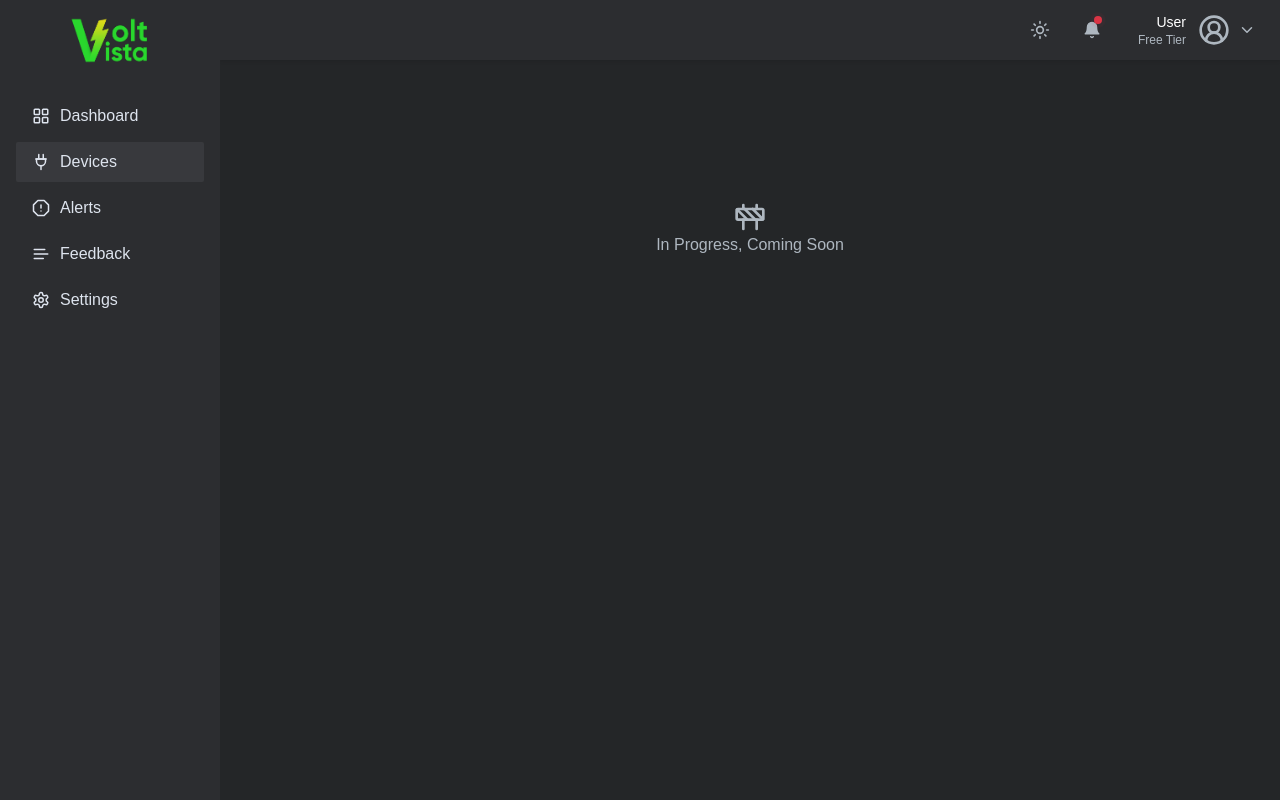
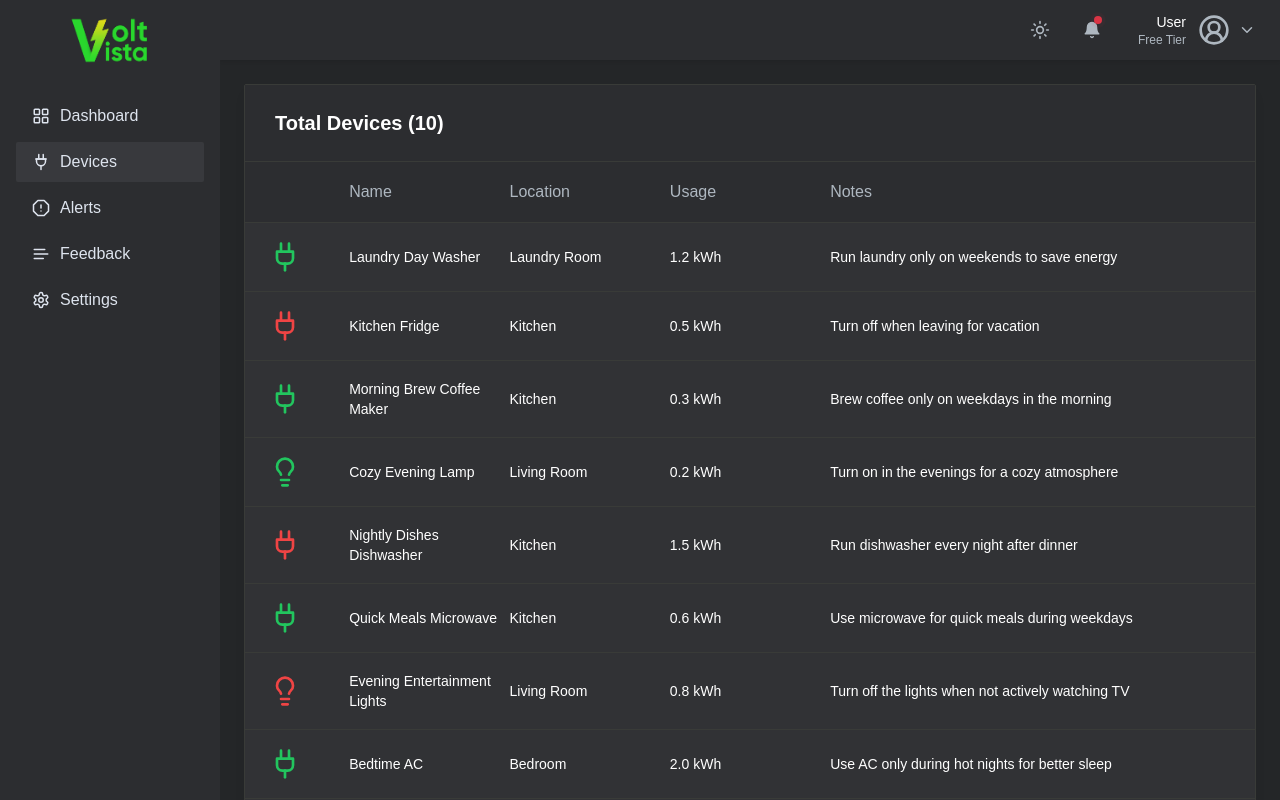
Before and after one commit to BorhanSaflo/volt-vista, a Next.js app: page /dashboard/devices in a window 1280 px wide. Built offline with nearby package versions, Linux system fonts and the light colour scheme; a web font is replaced by a local one.

Commit message:
v0.3.0 - feat: Devices page - add: Sample data file

```diff
--- a/app/dashboard/devices/page.tsx
+++ b/app/dashboard/devices/page.tsx
@@ -1,10 +1,36 @@
-import { Construction } from "lucide-react";
+import { deviceData } from "@/data/sampleData"
 
 export default function page() {
     return (
-        <div className="flex flex-col items-center justify-center h-72.5 w-full">
-            <Construction size={32} />
-            In Progress, Coming Soon
+        <div className="rounded-sm border border-stroke shadow-default dark:border-strokedark ">
+            <div className="py-6 px-4 md:px-6 xl:px-7.5 bg-white dark:bg-black">
+                <h4 className="text-xl font-semibold text-black dark:text-white">
+                    Total Devices ({deviceData.length})
+                </h4>
+            </div>
+
+            <div className="grid grid-cols-5 border-t border-stroke py-4.5 px-4 dark:border-strokedark sm:grid-cols-12 md:px-6 2xl:px-7.5 font-medium bg-white dark:bg-black">
+                <div className="col-span-1 flex items-center" />
+                <div className="col-span-2 flex items-center">Name </div>
+                <div className="col-span-2 hidden items-center sm:flex">Location</div>
+                <div className="col-span-2 flex items-center">Usage</div>
+                <div className="col-span-5 items-center hidden sm:flex">Notes</div>
+            </div>
+
+            {deviceData.map((device, key) => (
+                <div
+                    className={"grid grid-cols-5 border-t border-stroke py-4.5 px-4 dark:border-strokedark sm:grid-cols-12 md:px-6 2xl:px-7.5 text-sm text-black dark:text-white bg-[#fafafa] dark:bg-[#313235]"}
+                    key={key}
+                >
+                    <div className="col-span-1 flex items-center">
+                        <device.icon size={32} className={device.isOn ? "text-green-500" : "text-red-500"} />
+                    </div>
+                    <div className="col-span-2 flex items-center">{device.name}</div>
+                    <div className="col-span-2 items-center hidden sm:flex">{device.location}</div>
+                    <div className="col-span-2 flex items-center">{device.usage} kWh</div>
+                    <div className="col-span-5 items-center hidden sm:flex">{device.note}</div>
+                </div>
+            ))}
         </div>
     )
 }
--- a/app/dashboard/page.tsx
+++ b/app/dashboard/page.tsx
@@ -1,46 +1,11 @@
 import React from "react";
 import ChartOne from "@/components/Graph/LineGraph";
 import CardDataStats from "@/components/CardDataStats";
-import { CircleDollarSign, Leaf, PlugZap, Zap } from "lucide-react";
+import { dashboardStats } from "@/data/sampleData";
 
 export const metadata = {
   title: "Dashboard",
 };
-
-const stats = [
-  {
-    title: "Total Cost",
-    total: "$423",
-    rate: "5.43%",
-    levelUp: true,
-    levelDown: false,
-    icon: <CircleDollarSign size={24} />,
-  },
-  {
-    title: "Total Usage",
-    total: "20 kWh",
-    rate: "8.12%",
-    levelUp: true,
-    levelDown: false,
-    icon: <Zap size={24} />,
-  },
-  {
-    title: "Total Savings",
-    total: "$23",
-    rate: "1.5%",
-    levelUp: true,
-    levelDown: false,
-    icon: <Leaf size={24} />,
-  },
-  {
-    title: "Active Devices",
-    total: "20",
-    rate: "5%",
-    levelUp: false,
-    levelDown: true,
-    icon: <PlugZap size={24} />,
-  },
-];
 
 export default function Dashboard() {
   return (
@@ -59,14 +24,13 @@ export default function Dashboard() {
         </div>
       </div>
       <div className="grid grid-cols-1 gap-4 md:grid-cols-2 md:gap-6 xl:grid-cols-4 2xl:gap-7.5">
-        {stats.map((stat, index) => (
+        {dashboardStats.map((stat, index) => (
           <CardDataStats
             key={index}
             title={stat.title}
             total={stat.total}
             rate={stat.rate}
             levelUp={stat.levelUp}
-            levelDown={stat.levelDown}
             icon={stat.icon}
           />
         ))}
--- a/app/page.tsx
+++ b/app/page.tsx
@@ -4,8 +4,8 @@ import Link from "next/link";
 export default function page() {
   return (
     <section className="bg-[#000] relative h-screen w-screen">
-      <span className="z-10 absolute top-5 right-5 bg-[#a3e0b7] text-green-950 text-xs lg:text-base font-black p-1 rounded-md opacity-60 cursor-default">
-        Prototype
+      <span className="z-10 absolute top-5 left-5 bg-[#a3e0b7] text-green-950 text-xs lg:text-sm font-black p-1 rounded-md opacity-60 cursor-default">
+        This App Is a Prototype
       </span>
       <div className="absolute top-0 right-0 h-screen w-screen lg:w-[55%]">
         <video src="./videos/video.mp4" playsInline muted loop autoPlay controls={false} className="object-cover h-full w-full opacity-50 lg:opacity-100" />
@@ -25,7 +25,7 @@ export default function page() {
             Over Your Energy
           </h2>
           <p className={"text-base lg:text-lg text-[#BFDBC8] mb-2 max-w-[320px]"}>
-            An energy monitoring and management solution tailored for homeowners.
+            An energy monitoring and management application tailored for homeowners.
           </p>
           <div className="flex gap-4 items-center flex-wrap justify-center lg:justify-start">
             <Link
--- /dev/null
+++ b/app/types/global.d.ts
@@ -0,0 +1,22 @@
+import { LucideIcon } from "lucide-react";
+
+declare global {
+  type CardStats = {
+    title: string;
+    total: string;
+    rate: string;
+    levelUp: boolean;
+    icon: React.ReactNode;
+  };
+
+  type DeviceData = {
+    icon: LucideIcon;
+    name: string;
+    isOn: boolean;
+    location: string;
+    usage: double;
+    note: string;
+  };
+}
+
+export {};
--- a/components/Graph/LineGraph.tsx
+++ b/components/Graph/LineGraph.tsx
@@ -2,6 +2,7 @@
 import { ApexOptions } from "apexcharts";
 import React, { useState } from "react";
 import dynamic from "next/dynamic";
+import { monthlyUsage } from "@/data/sampleData";
 const ReactApexChart = dynamic(() => import("react-apexcharts"), { ssr: false });
 
 const options: ApexOptions = {
@@ -95,7 +96,7 @@ const options: ApexOptions = {
       },
     },
     min: 0,
-    max: 1200,
+    max: Math.max(...monthlyUsage) + 200,
     labels: {
       formatter: (value: number) => {
         return value + " kWh";
@@ -116,7 +117,7 @@ export default function ChartOne() {
     series: [
       {
         name: "Usage",
-        data: [845, 854, 970, 890, 900, 910, 840, 930, 790, 950, 960, 890],
+        data: monthlyUsage,
       },
     ],
   });
--- a/components/Sidebar/index.tsx
+++ b/components/Sidebar/index.tsx
@@ -67,9 +67,8 @@ export default function Sidebar() {
   return (
     <aside
       ref={sidebar}
-      className={`absolute left-0 top-0 z-9999 flex h-screen w-55 flex-col overflow-y-hidden bg-black duration-300 ease-linear dark:bg-boxdark lg:static lg:translate-x-0 ${
-        sidebarOpen ? "translate-x-0" : "-translate-x-full"
-      }`}>
+      className={`absolute left-0 top-0 z-9999 flex h-screen w-55 flex-col overflow-y-hidden bg-black duration-300 ease-linear dark:bg-boxdark lg:static lg:translate-x-0 ${sidebarOpen ? "translate-x-0" : "-translate-x-full"
+        }`}>
       <div className="flex items-center justify-center gap-2 px-6">
         <button
           ref={trigger}
@@ -97,7 +96,7 @@ export default function Sidebar() {
                     className={clsx(
                       "group relative flex items-center gap-2.5 rounded-sm py-2 px-4 font-medium text-bodydark1 duration-300 ease-in-out hover:bg-graydark dark:hover:bg-meta-4",
                       {
-                        "bg-graydark dark:bg-meta-4": pathname === link.href,
+                        "bg-meta-4": pathname === link.href,
                       }
                     )}>
                     <link.icon size={18} />
--- /dev/null
+++ b/data/sampleData.tsx
@@ -0,0 +1,130 @@
+import { CircleDollarSign, Leaf, PlugZap, Zap, Lightbulb, Plug } from "lucide-react";
+
+export const monthlyUsage: number[] = [
+  800,  // January
+  850,  // February
+  900,  // March
+  950,  // April
+  1000, // May
+  1200, // June (higher usage due to air conditioner)
+  1300, // July (peak usage with continued air conditioner use)
+  1100, // August (gradual decrease as summer ends)
+  950,  // September
+  900,  // October
+  850,  // November
+  820   // December
+];
+
+export const dashboardStats: CardStats[] = [
+  {
+    title: "Total Cost",
+    total: "$235.50",
+    rate: "3.21%",
+    levelUp: true,
+    icon: <CircleDollarSign size={24} />,
+  },
+  {
+    title: "Total Usage",
+    total: "32.5 kWh",
+    rate: "12.45%",
+    levelUp: true,
+    icon: <Zap size={24} />,
+  },
+  {
+    title: "Total Savings",
+    total: "$15.75",
+    rate: "0.9%",
+    levelUp: true,
+    icon: <Leaf size={24} />,
+  },
+  {
+    title: "Active Devices",
+    total: "8",
+    rate: "2%",
+    levelUp: false,
+    icon: <PlugZap size={24} />,
+  },
+];
+
+export const deviceData: DeviceData[] = [
+  {
+    icon: Plug,
+    name: "Laundry Day Washer",
+    isOn: true,
+    location: "Laundry Room",
+    usage: "1.2",
+    note: "Run laundry only on weekends to save energy",
+  },
+  {
+    icon: Plug,
+    name: "Kitchen Fridge",
+    isOn: false,
+    location: "Kitchen",
+    usage: "0.5",
+    note: "Turn off when leaving for vacation",
+  },
+  {
+    icon: Plug,
+    name: "Morning Brew Coffee Maker",
+    isOn: true,
+    location: "Kitchen",
+    usage: "0.3",
+    note: "Brew coffee only on weekdays in the morning",
+  },
+  {
+    icon: Lightbulb,
+    name: "Cozy Evening Lamp",
+    isOn: true,
+    location: "Living Room",
+    usage: "0.2",
+    note: "Turn on in the evenings for a cozy atmosphere",
+  },
+  {
+    icon: Plug,
+    name: "Nightly Dishes Dishwasher",
+    isOn: false,
+    location: "Kitchen",
+    usage: "1.5",
+    note: "Run dishwasher every night after dinner",
+  },
+  {
+    icon: Plug,
+    name: "Quick Meals Microwave",
+    isOn: true,
+    location: "Kitchen",
+    usage: "0.6",
+    note: "Use microwave for quick meals during weekdays",
+  },
+  {
+    icon: Lightbulb,
+    name: "Evening Entertainment Lights",
+    isOn: false,
+    location: "Living Room",
+    usage: "0.8",
+    note: "Turn off the lights when not actively watching TV",
+  },
+  {
+    icon: Plug,
+    name: "Bedtime AC",
+    isOn: true,
+    location: "Bedroom",
+    usage: "2.0",
+    note: "Use AC only during hot nights for better sleep",
+  },
+  {
+    icon: Plug,
+    name: "Healthy Smoothie Blender",
+    isOn: true,
+    location: "Kitchen",
+    usage: "0.7",
+    note: "Make a healthy smoothie every morning",
+  },
+  {
+    icon: Plug,
+    name: "Work Computer",
+    isOn: false,
+    location: "Home Office",
+    usage: "0.4",
+    note: "Shut down the laptop after work hours",
+  },
+];
```
Also changed, not shown: components/CardDataStats.tsx (+5 -16 lines).
